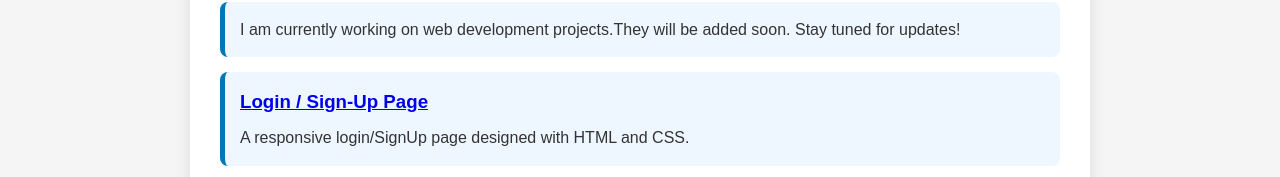
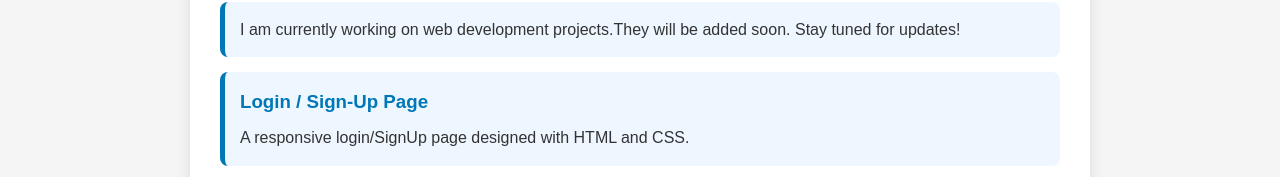
Before and after one commit to bismii-designs/Portfolio, a plain HTML site: page index.html in a window 1280 px wide. Shown: the part 851-1028 px from the top of the page. Drawn offline with Linux system fonts and the light colour scheme.

Commit message:
Update style.css

```diff
--- a/style.css
+++ b/style.css
@@ -66,6 +66,13 @@ nav a:hover{
 .project h3{
     margin-bottom: 8px;
 }
+.project-link{
+    color:#0077b6;
+    text-decoration: none;
+}
+.project-link:hover{
+    color:#0056b3;
+    text-decoration:none;
 .me{
     padding: 20px;
 }
```
